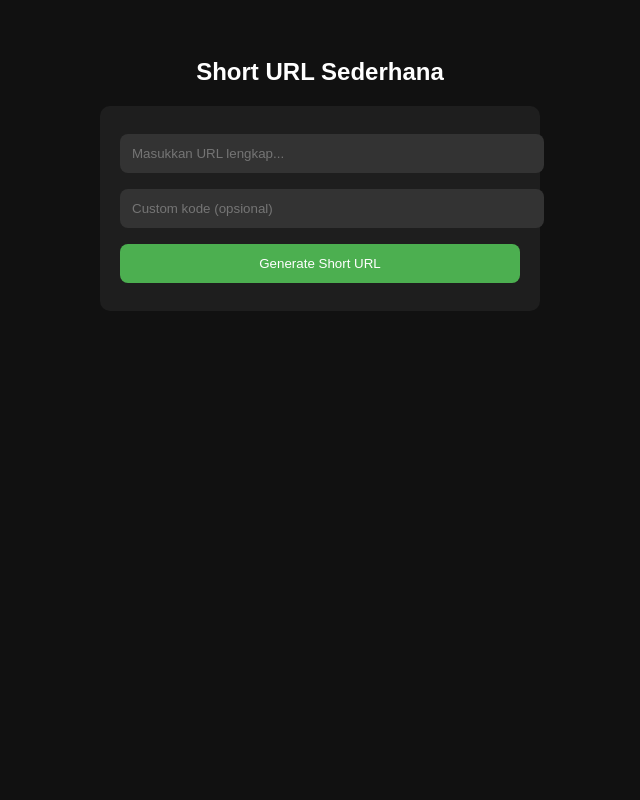
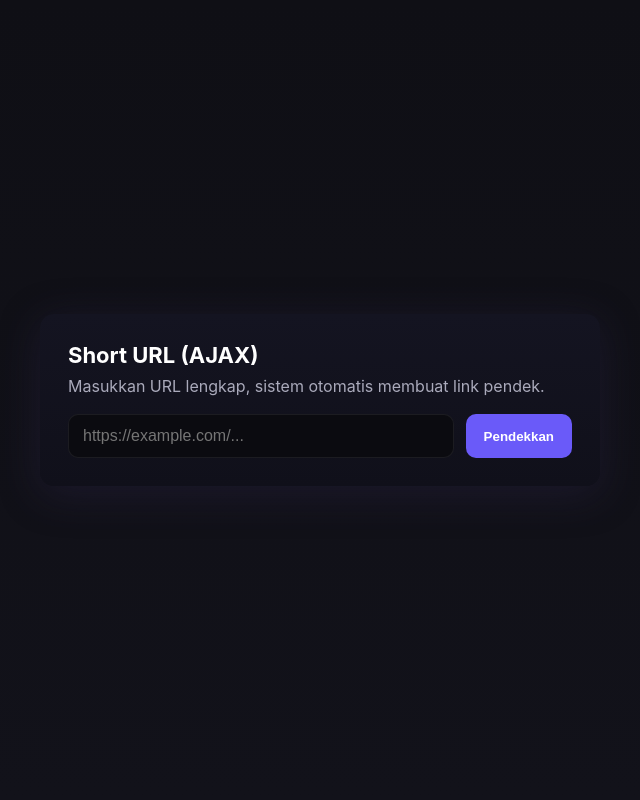
Before and after one commit to ocimnet/short-url, a PHP site: page / in a window 1280 px wide. Shown: the whole page, without its empty margins (320-960 px from the left). Run offline with PHP 8.4, Linux system fonts and the light colour scheme.

Commit message:
Update index.php

```diff
--- a/index.php
+++ b/index.php
@@ -1,132 +1,66 @@
 <?php
-// --- FILE: index.php ---
-
-// Lokasi file penyimpanan
-$storage = __DIR__ . "/urls.json";
-
-// Jika file tidak ada, buat baru
-if (!file_exists($storage)) {
-    file_put_contents($storage, "{}");
-}
-
-// Muat data
-$data = json_decode(file_get_contents($storage), true);
-
-// **************************
-//  REDIRECT MODE
-// **************************
-$path = trim($_SERVER["REQUEST_URI"], "/");
-
-if ($path !== "" && $path !== "index.php") {
-    if (isset($data[$path])) {
-        header("Location: " . $data[$path], true, 302);
-        exit;
-    } else {
-        http_response_code(404);
-        echo "<h1>404 - Short URL tidak ditemukan</h1>";
-        exit;
-    }
-}
-
-// **************************
-//  SHORTENER MODE (FORM UTAMA)
-// **************************
-if ($_SERVER["REQUEST_METHOD"] === "POST") {
-    $url = trim($_POST["url"]);
-    $custom = trim($_POST["custom"]);
-
-    // Validasi URL
-    if (!filter_var($url, FILTER_VALIDATE_URL)) {
-        $error = "URL tidak valid!";
-    } else {
-        // Jika custom kosong, buat random
-        if ($custom === "") {
-            $custom = substr(md5(time()), 0, 6);
-        }
-
-        // Cek jika code sudah ada
-        if (isset($data[$custom])) {
-            $error = "Kode short sudah digunakan!";
-        } else {
-            // Simpan data
-            $data[$custom] = $url;
-            file_put_contents($storage, json_encode($data, JSON_PRETTY_PRINT));
-
-            $base = (isset($_SERVER['HTTPS']) ? "https" : "http") .
-                    "://" . $_SERVER['HTTP_HOST'] . "/";
-
-            $short_url = $base . $custom;
-        }
-    }
-}
+// index.php — Short URL Frontend (AJAX)
 ?>
-
-<!DOCTYPE html>
+<!doctype html>
 <html lang="id">
 <head>
-<meta charset="UTF-8">
-<title>Short URL</title>
-<meta name="viewport" content="width=device-width, initial-scale=1">
+<meta charset="utf-8">
+<meta name="viewport" content="width=device-width,initial-scale=1">
+<title>Short URL — AJAX Version</title>
 <style>
-    body {
-        font-family: Arial, sans-serif;
-        background: #111;
-        color: #fff;
-        padding: 30px;
-        text-align: center;
-    }
-    .box {
-        max-width: 400px;
-        margin: auto;
-        padding: 20px;
-        background: #1e1e1e;
-        border-radius: 10px;
-    }
-    input, button {
-        width: 100%;
-        padding: 12px;
-        margin: 8px 0;
-        border-radius: 8px;
-        border: none;
-        outline: none;
-    }
-    input { background: #333; color: #fff; }
-    button { background: #4CAF50; color: white; cursor: pointer; }
-    button:hover { background: #45A049; }
-    .short-link {
-        background: #222;
-        padding: 10px;
-        border-radius: 8px;
-        margin-top: 10px;
-        display: block;
-        word-break: break-all;
-    }
+  :root { --bg:#0f0f15; --card:#141421; --accent:#6a5af9; --muted:#aab; color-scheme: dark; }
+  *{box-sizing:border-box} body{margin:0;font-family:Inter,system-ui,Roboto;background:linear-gradient(180deg,var(--bg),#12121a);color:#fff;min-height:100vh;display:flex;align-items:center;justify-content:center;padding:32px}
+  .card{width:100%;max-width:560px;background:linear-gradient(180deg,var(--card),#10101a);padding:28px;border-radius:14px;box-shadow:0 8px 40px rgba(50,40,80,0.35)}
+  h1{margin:0 0 8px;font-size:22px;color:#fff}
+  p.lead{margin:0 0 18px;color:var(--muted)}
+  .input-wrap{display:grid;grid-template-columns:1fr auto;gap:12px}
+  input[type=url]{padding:12px 14px;border-radius:10px;border:1px solid rgba(255,255,255,0.07);background:#0b0b10;color:#fff;font-size:16px}
+  button{padding:12px 18px;background:var(--accent);border:none;border-radius:10px;color:#fff;font-weight:600;cursor:pointer}
+  .result,.error{margin-top:16px;padding:12px;border-radius:10px;word-break:break-all}
+  .result{background:rgba(255,255,255,0.05)}
+  .error{background:rgba(255,0,0,0.08);color:#ff9a9a}
+  @media(max-width:520px){ .input-wrap{grid-template-columns:1fr;} }
 </style>
 </head>
 <body>
+  <div class="card">
+    <h1>Short URL (AJAX)</h1>
+    <p class="lead">Masukkan URL lengkap, sistem otomatis membuat link pendek.</p>
 
-<h2>Short URL Sederhana</h2>
-<div class="box">
+    <div class="input-wrap">
+      <input id="url" type="url" placeholder="https://example.com/..." required>
+      <button onclick="shorten()">Pendekkan</button>
+    </div>
 
-<?php if (isset($error)): ?>
-    <div style="color: red"><?= $error ?></div>
-<?php endif; ?>
+    <div id="output"></div>
 
-<?php if (isset($short_url)): ?>
-    <h3>Short URL:</h3>
-    <a class="short-link" href="<?= $short_url ?>" target="_blank">
-        <?= $short_url ?>
-    </a>
-<?php else: ?>
+  </div>
 
-<form method="POST">
-    <input type="text" name="url" placeholder="Masukkan URL lengkap..." required>
-    <input type="text" name="custom" placeholder="Custom kode (opsional)">
-    <button type="submit">Generate Short URL</button>
-</form>
+<script>
+function shorten() {
+  const url = document.getElementById('url').value.trim();
+  const output = document.getElementById('output');
+  output.innerHTML = "Memproses...";
 
-<?php endif; ?>
-
-</div>
+  fetch('api.php', {
+    method: 'POST',
+    headers: {'Content-Type':'application/x-www-form-urlencoded'},
+    body: 'url=' + encodeURIComponent(url)
+  })
+  .then(r => r.json())
+  .then(d => {
+      if (d.error) {
+        output.innerHTML = `<div class="error">${d.error}</div>`;
+      } else {
+        output.innerHTML = `
+          <div class="result">
+             <strong>Short URL:</strong><br>
+             <a href="${d.short}" target="_blank" style="color:var(--accent)">${d.short}</a>
+          </div>`;
+      }
+  })
+  .catch(() => output.innerHTML = `<div class="error">Terjadi kesalahan.</div>`);
+}
+</script>
 </body>
 </html>
```
